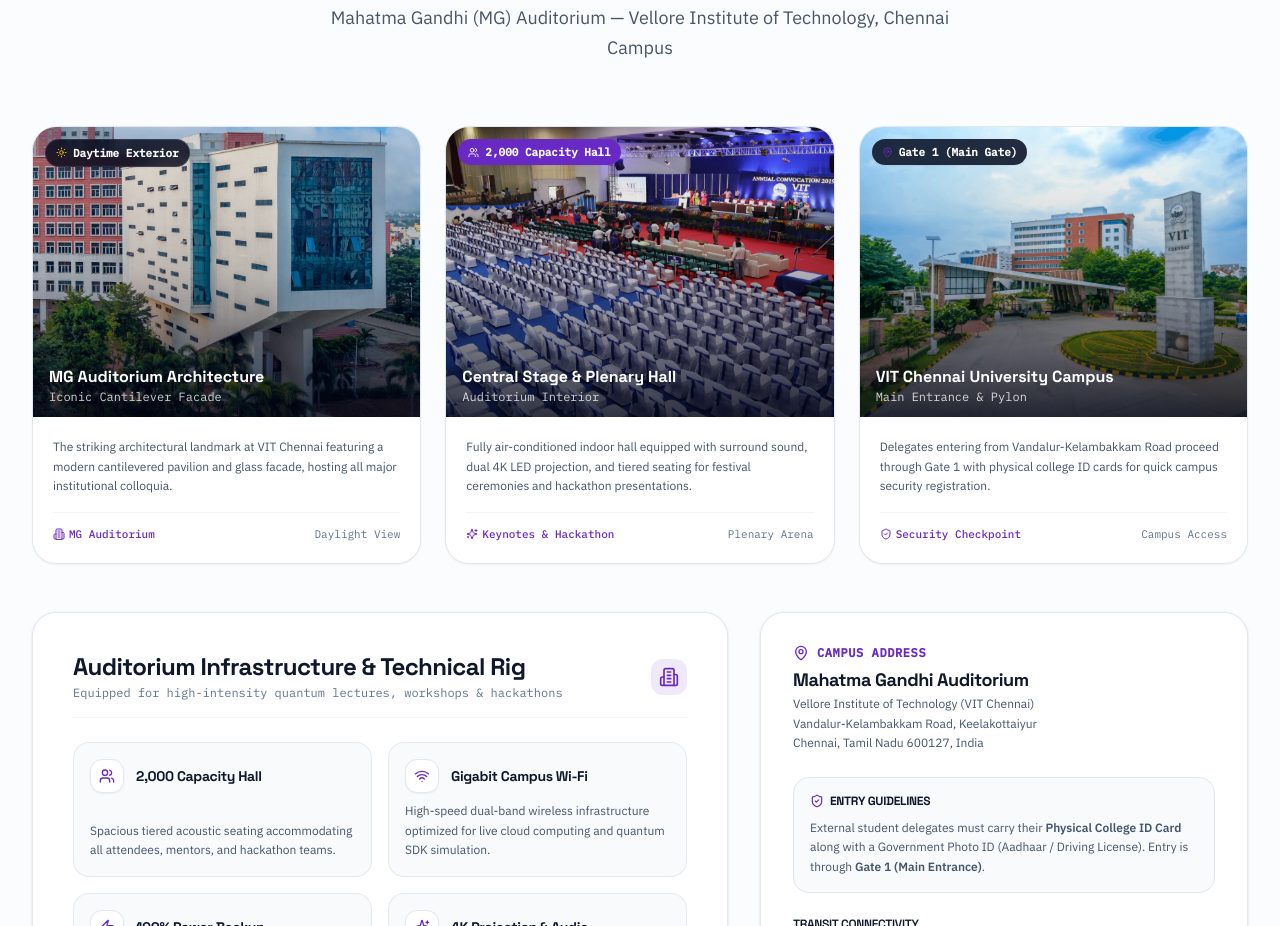
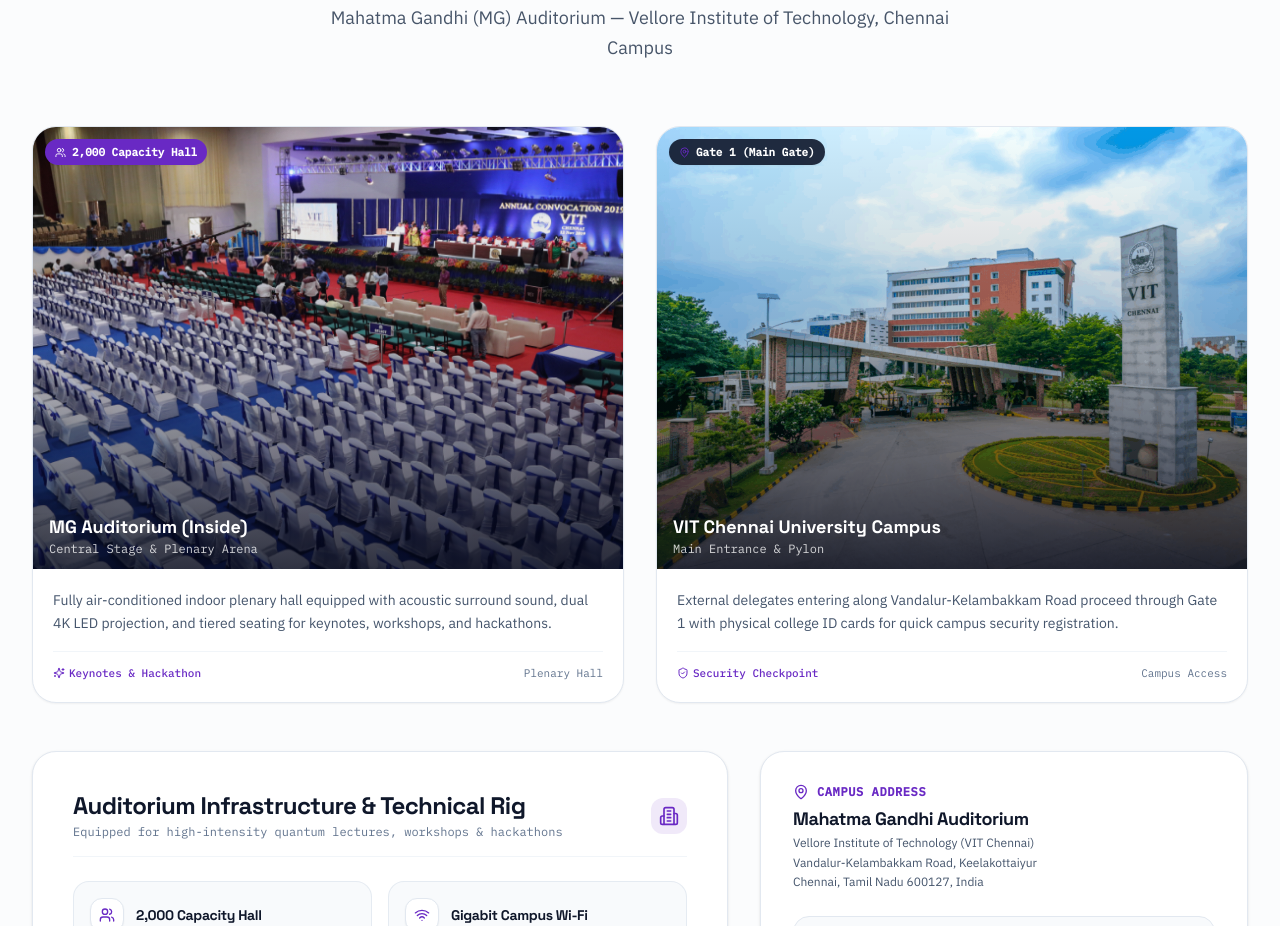
Before and after one commit to Iceandlava124/qiskit-fall-fest-2026, a React (Vite) app: page / in a window 1280 px wide. Shown: the part 10460-11386 px from the top of the page. Built offline with nearby package versions, Linux system fonts and the light colour scheme.

Commit message:
fix(venue): remove exterior daytime image and display verified interior audi & main gate photos

```diff
--- a/src/components/Venue.tsx
+++ b/src/components/Venue.tsx
@@ -10,7 +10,6 @@
   Sparkles,
   MapPin,
   ExternalLink,
-  Sun,
   Building2,
   Radio,
 } from 'lucide-react';
@@ -94,48 +93,12 @@
           />
         </AnimatedSection>
 
-        {/* 3-Image Photography Showcase: Daytime Exterior, Interior Stage, Main Entrance */}
-        <div className="grid grid-cols-1 md:grid-cols-2 lg:grid-cols-3 gap-6 mb-12">
-          {/* Photo 1: Daytime External MG Auditorium */}
+        {/* Photography Showcase: Interior Stage & Main Entrance */}
+        <div className="grid grid-cols-1 md:grid-cols-2 gap-6 sm:gap-8 mb-12">
+          {/* Photo 1: Inside MG Auditorium (Stage & Seating) */}
           <AnimatedSection delay={0.05}>
             <div className="rounded-3xl border border-slate-200 bg-white shadow-xs hover:shadow-md hover:border-quantum-purple/40 transition-all overflow-hidden flex flex-col h-full group">
-              <div className="relative aspect-[4/3] w-full overflow-hidden bg-slate-100">
-                <img
-                  src="/venue/mg-auditorium-exterior-day.jpg"
-                  alt="MG Auditorium Daytime External Architecture - VIT Chennai"
-                  className="w-full h-full object-cover group-hover:scale-105 transition-transform duration-300"
-                  loading="lazy"
-                />
-                <div className="absolute inset-0 bg-gradient-to-t from-slate-950/80 via-slate-950/20 to-transparent pointer-events-none" />
-                <div className="absolute top-3 left-3">
-                  <span className="inline-flex items-center gap-1.5 text-[11px] font-mono font-semibold px-2.5 py-1 rounded-full bg-slate-950/80 text-white backdrop-blur-xs border border-white/10 shadow-xs">
-                    <Sun size={11} className="text-amber-400" />
-                    Daytime Exterior
-                  </span>
-                </div>
-                <div className="absolute bottom-3 left-4 right-4 text-white">
-                  <p className="font-heading font-bold text-base">MG Auditorium Architecture</p>
-                  <p className="text-xs text-white/80 font-mono">Iconic Cantilever Facade</p>
-                </div>
-              </div>
-              <div className="p-5 flex-1 flex flex-col justify-between">
-                <p className="text-xs text-slate-600 leading-relaxed">
-                  The striking architectural landmark at VIT Chennai featuring a modern cantilevered pavilion and glass facade, hosting all major institutional colloquia.
-                </p>
-                <div className="mt-4 pt-3 border-t border-slate-100 flex items-center justify-between text-[11px] font-mono text-slate-500">
-                  <span className="flex items-center gap-1 text-quantum-purple font-medium">
-                    <Building2 size={12} /> MG Auditorium
-                  </span>
-                  <span>Daylight View</span>
-                </div>
-              </div>
-            </div>
-          </AnimatedSection>
-
-          {/* Photo 2: Inside MG Auditorium (Stage & Seating) */}
-          <AnimatedSection delay={0.1}>
-            <div className="rounded-3xl border border-slate-200 bg-white shadow-xs hover:shadow-md hover:border-quantum-purple/40 transition-all overflow-hidden flex flex-col h-full group">
-              <div className="relative aspect-[4/3] w-full overflow-hidden bg-slate-100">
+              <div className="relative aspect-[16/10] sm:aspect-[4/3] w-full overflow-hidden bg-slate-100">
                 <img
                   src="/venue/mg-auditorium-4.jpg"
                   alt="MG Auditorium Central Stage and Plenary Seating - VIT Chennai"
@@ -150,28 +113,28 @@
                   </span>
                 </div>
                 <div className="absolute bottom-3 left-4 right-4 text-white">
-                  <p className="font-heading font-bold text-base">Central Stage & Plenary Hall</p>
-                  <p className="text-xs text-white/80 font-mono">Auditorium Interior</p>
+                  <p className="font-heading font-bold text-base sm:text-lg">MG Auditorium (Inside)</p>
+                  <p className="text-xs text-white/80 font-mono">Central Stage & Plenary Arena</p>
                 </div>
               </div>
               <div className="p-5 flex-1 flex flex-col justify-between">
-                <p className="text-xs text-slate-600 leading-relaxed">
-                  Fully air-conditioned indoor hall equipped with surround sound, dual 4K LED projection, and tiered seating for festival ceremonies and hackathon presentations.
+                <p className="text-xs sm:text-sm text-slate-600 leading-relaxed">
+                  Fully air-conditioned indoor plenary hall equipped with acoustic surround sound, dual 4K LED projection, and tiered seating for keynotes, workshops, and hackathons.
                 </p>
                 <div className="mt-4 pt-3 border-t border-slate-100 flex items-center justify-between text-[11px] font-mono text-slate-500">
                   <span className="flex items-center gap-1 text-quantum-purple font-medium">
                     <Sparkles size={12} /> Keynotes & Hackathon
                   </span>
-                  <span>Plenary Arena</span>
+                  <span>Plenary Hall</span>
                 </div>
               </div>
             </div>
           </AnimatedSection>
 
-          {/* Photo 3: VIT Chennai Main Entrance Arch */}
-          <AnimatedSection delay={0.15}>
+          {/* Photo 2: VIT Chennai Main Entrance Arch */}
+          <AnimatedSection delay={0.1}>
             <div className="rounded-3xl border border-slate-200 bg-white shadow-xs hover:shadow-md hover:border-quantum-purple/40 transition-all overflow-hidden flex flex-col h-full group">
-              <div className="relative aspect-[4/3] w-full overflow-hidden bg-slate-100">
+              <div className="relative aspect-[16/10] sm:aspect-[4/3] w-full overflow-hidden bg-slate-100">
                 <img
                   src="/venue/vit-chennai-main.png"
                   alt="VIT Chennai Campus Main Gate Entrance"
@@ -186,13 +149,13 @@
                   </span>
                 </div>
                 <div className="absolute bottom-3 left-4 right-4 text-white">
-                  <p className="font-heading font-bold text-base">VIT Chennai University Campus</p>
+                  <p className="font-heading font-bold text-base sm:text-lg">VIT Chennai University Campus</p>
                   <p className="text-xs text-white/80 font-mono">Main Entrance & Pylon</p>
                 </div>
               </div>
               <div className="p-5 flex-1 flex flex-col justify-between">
-                <p className="text-xs text-slate-600 leading-relaxed">
-                  Delegates entering from Vandalur-Kelambakkam Road proceed through Gate 1 with physical college ID cards for quick campus security registration.
+                <p className="text-xs sm:text-sm text-slate-600 leading-relaxed">
+                  External delegates entering along Vandalur-Kelambakkam Road proceed through Gate 1 with physical college ID cards for quick campus security registration.
                 </p>
                 <div className="mt-4 pt-3 border-t border-slate-100 flex items-center justify-between text-[11px] font-mono text-slate-500">
                   <span className="flex items-center gap-1 text-quantum-purple font-medium">
```
Also changed, not shown: public/venue/mg-auditorium-exterior-day.jpg (deleted).
